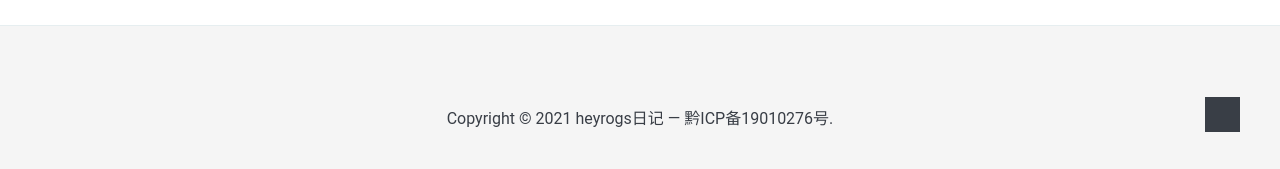
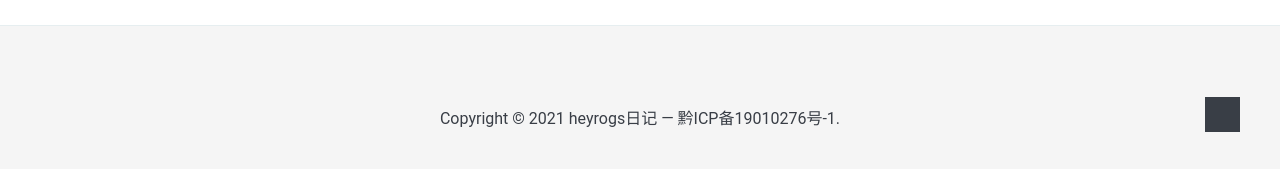
Before and after one commit to bryanluo/bryanluo.github.com, a Jekyll site: the page built from docs/index.html, in a window 1280 px wide and 900 px high, scrolled down 2411 px. Shown: the part 728-897 px from the top of the window. Built offline with Jekyll 4.4.1, drawn with Linux system fonts in a browser that asks for light colours; the list of posts is cut into pages by our own code.

Commit message:
Update footer.html

```diff
--- a/docs/_includes/footer.html
+++ b/docs/_includes/footer.html
@@ -12,7 +12,7 @@
 
     <!-- {% include contact-link.html %} -->
 
-    <div class="copyright">Copyright &copy; {{site.time | date: '%Y'}} <a href="/">{{ site.data.settings.title }}</a> — <a href="https://beian.miit.gov.cn">黔ICP备19010276号</a>.</div>
+    <div class="copyright">Copyright &copy; {{site.time | date: '%Y'}} <a href="/">{{ site.data.settings.title }}</a> — <a href="https://beian.miit.gov.cn">黔ICP备19010276号-1</a>.</div>
 </div>
 </footer>
 <!-- end footer -->
```
